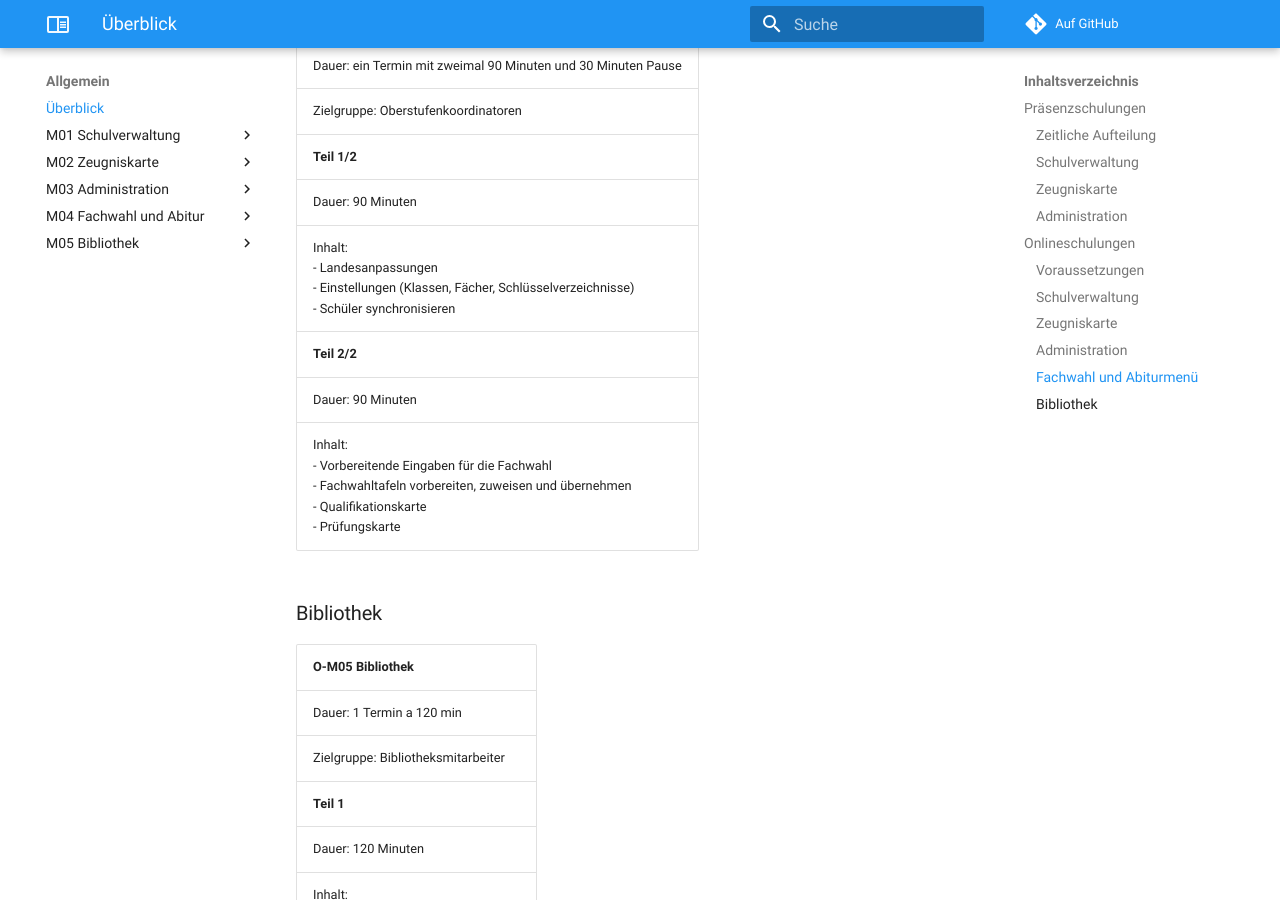
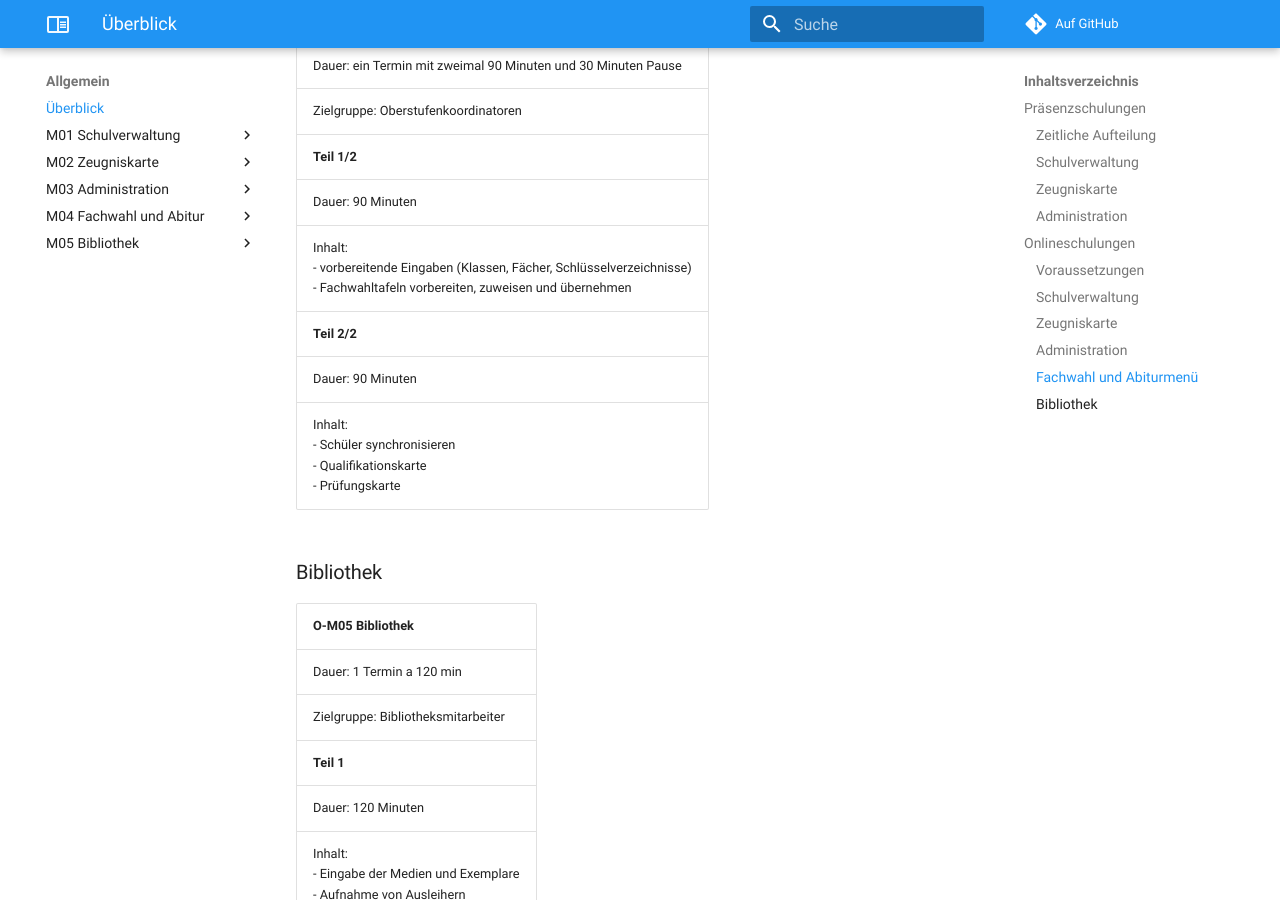
Before and after one commit to stuebersystems/doc.magellan-schulungen.de, an MkDocs documentation site: the page built from docs/index.md, in a window 1280 px wide and 900 px high, scrolled down 6191 px. Built offline with MkDocs 1.6.1 and Material for MkDocs 9.7.7, drawn with Linux system fonts in a browser that asks for light colours; comment, search, counter and statistics services are not loaded.

Commit message:
no message

```diff
--- a/docs/index.md
+++ b/docs/index.md
@@ -116,10 +116,10 @@ Aktion|Hinweise
 |Zielgruppe: Oberstufenkoordinatoren|
 |**Teil 1/2**|
 |Dauer: 90 Minuten|
-|Inhalt:<br/>- Landesanpassungen<br/>- Einstellungen (Klassen, Fächer, Schlüsselverzeichnisse)<br/>- Schüler synchronisieren|
+|Inhalt:<br/>- vorbereitende Eingaben (Klassen, Fächer, Schlüsselverzeichnisse)<br/>- Fachwahltafeln vorbereiten, zuweisen und übernehmen|
 |**Teil 2/2**|
 |Dauer: 90 Minuten|
-|Inhalt:<br/>- Vorbereitende Eingaben für die Fachwahl<br/>- Fachwahltafeln vorbereiten, zuweisen und übernehmen<br/>- Qualifikationskarte<br/>- Prüfungskarte|
+|Inhalt:<br/>- Schüler synchronisieren<br/>- Qualifikationskarte<br/>- Prüfungskarte|
 
 ### Bibliothek
 
```
